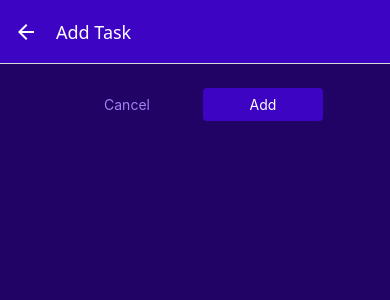
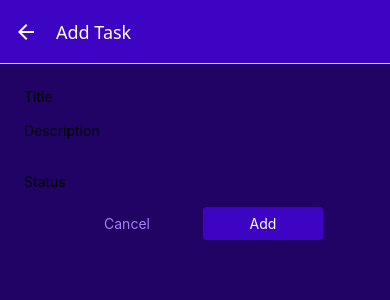
Before and after one commit to zarazi/taskman2, a React Native app: screen /ManageTask in a window 390 px wide. Shown: the top 300 px of the page. Built offline with nearby package versions, Linux system fonts and the light colour scheme.

Commit message:
Creating task form

```diff
--- a/components/ManageTask/TaskForm.tsx
+++ b/components/ManageTask/TaskForm.tsx
@@ -1,7 +1,35 @@
 import { View } from "react-native";
+import Input from "./Input";
 
 function TaskForm() {
-  return <View></View>;
+  return (
+    <View>
+      <Input
+        label="Title"
+        textInputConfig={{
+          maxLength: 100,
+          onChangeText: () => {},
+        }}
+      />
+      <Input
+        label="Description"
+        textInputConfig={{
+          multiline: true,
+          maxLength: 255,
+          onChangeText: () => {},
+          // autoCapitalize: 'none',
+          // autoCorrect: true,
+        }}
+      />
+      <Input
+        label="Status"
+        textInputConfig={{
+          maxLength: 12,
+          onChangeText: () => {},
+        }}
+      />
+    </View>
+  );
 }
 
 export default TaskForm;
--- a/screens/ManageTask.tsx
+++ b/screens/ManageTask.tsx
@@ -3,10 +3,11 @@ import { StyleSheet, View } from "react-native";
 import { NativeStackScreenProps } from "@react-navigation/native-stack";
 
 import { StackParamList } from "../@types/navigation";
+import { TasksContext } from "../store/tasks-context";
 import { GlobalStyles } from "../constants/styles";
+import Button from "../components/UI/Button";
 import IconButton from "../components/UI/IconButton";
-import Button from "../components/UI/Button";
-import { TasksContext } from "../store/tasks-context";
+import TaskForm from "../components/ManageTask/TaskForm";
 
 type ManageTaskProps = NativeStackScreenProps<StackParamList, "ManageTask">;
 
@@ -50,6 +51,7 @@ function ManageTask({ route, navigation }: ManageTaskProps) {
 
   return (
     <View style={styles.container}>
+      <TaskForm />
       <View style={styles.buttons}>
         <Button style={styles.button} mode="flat" onPress={cancelHandler}>
           Cancel
```
